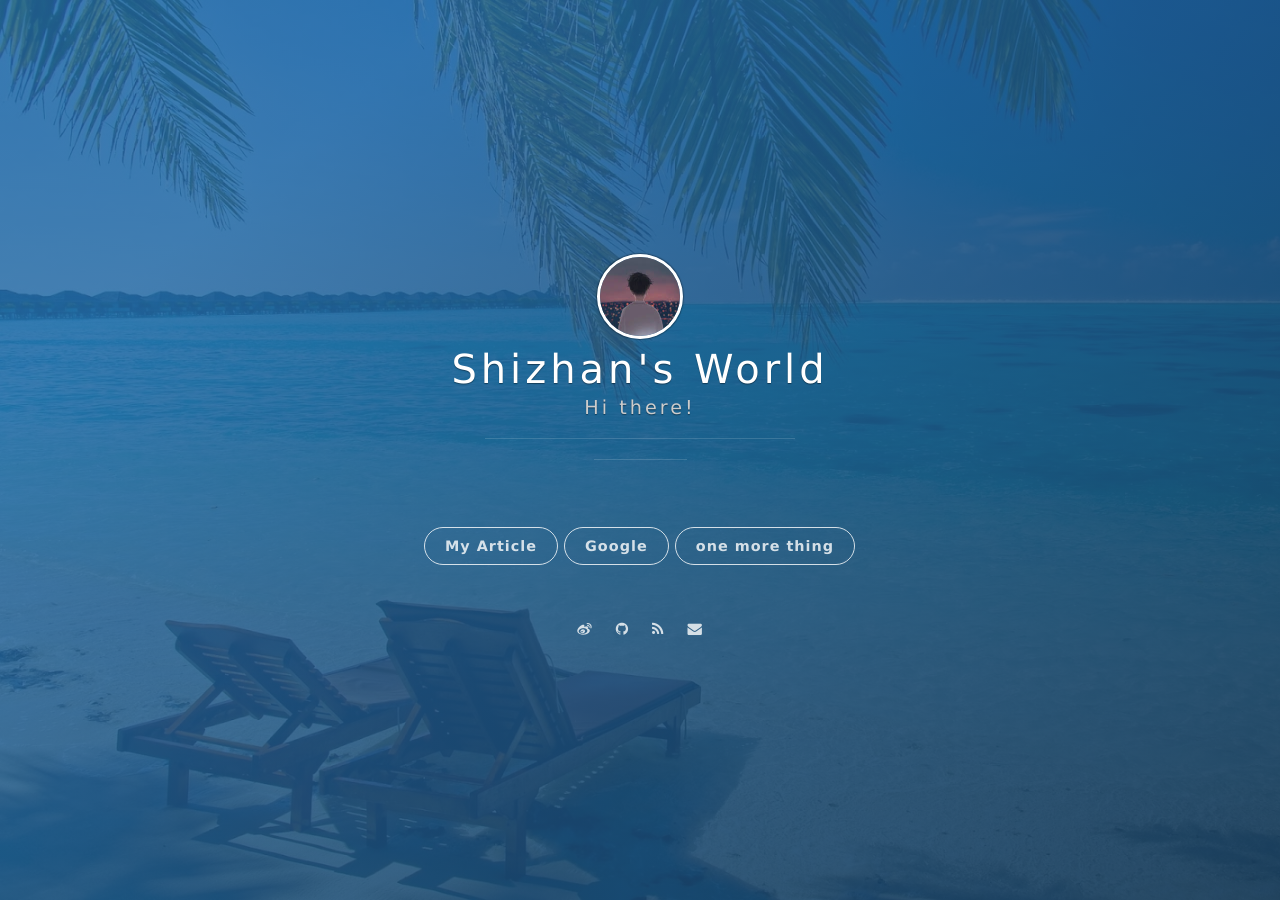
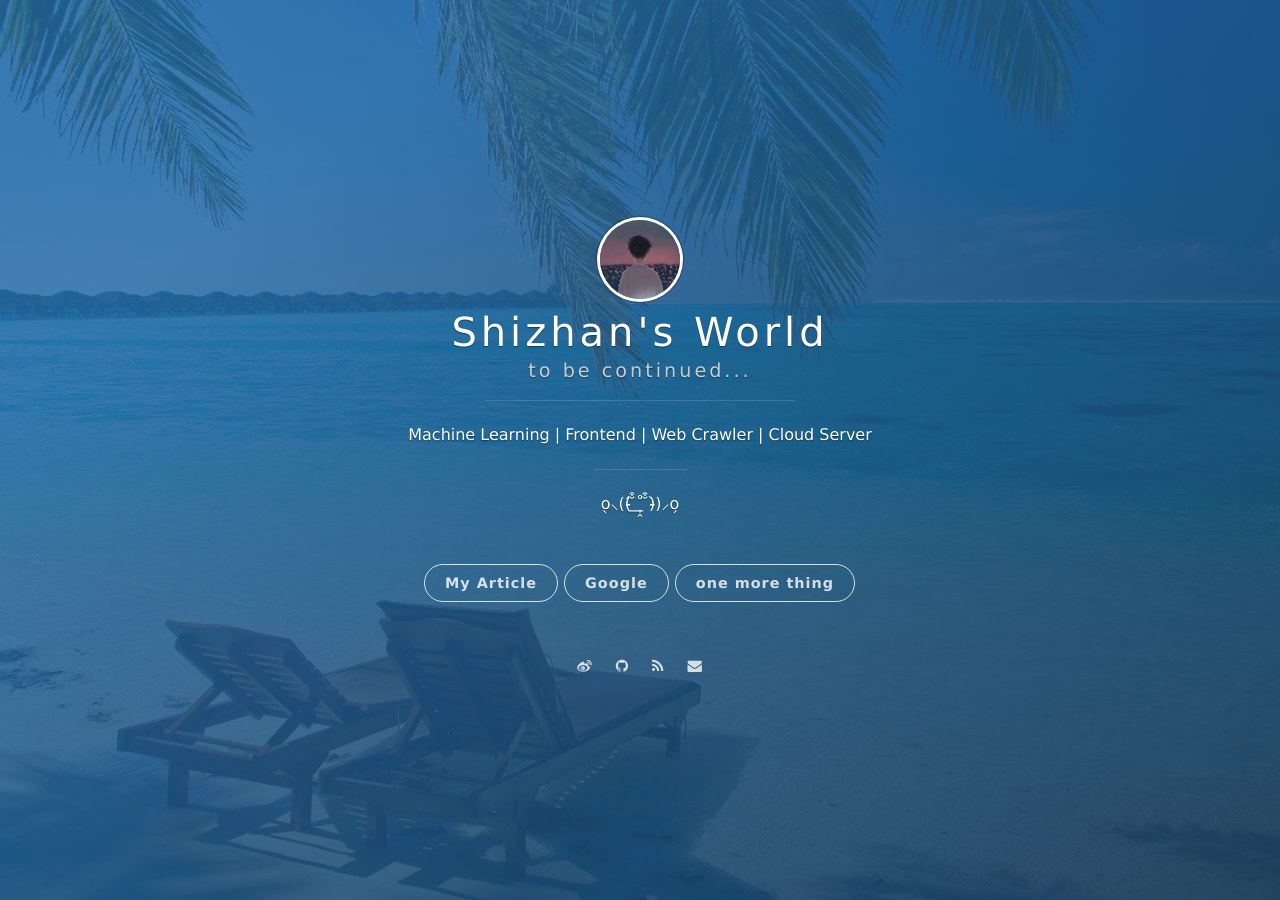
Before and after one commit to sz88888/sz88888.github.io, a Jekyll site: the page built from index.html, in a window 1280 px wide. Built offline with Jekyll 4.4.1, drawn with Linux system fonts in a browser that asks for light colours; nearby versions of some CDN libraries; the list of posts is cut into pages by our own code.

Commit message:
Update _config.yml

```diff
--- a/_config.yml
+++ b/_config.yml
@@ -1,8 +1,8 @@
 # Basic
 title: Shizhan's World
-subtitle: Hi there!
-welcome_message:
-description:
+subtitle: to be continued...
+welcome_message: o̖⸜((̵̵́ ̆͒͟˚̩̭ ̆͒)̵̵̀)⸝o̗
+description: Machine Learning | Frontend | Web Crawler | Cloud Server
 creator: <a href="http://sz88888.github.io">Shizhan</a>
 
 url: "http://sz88888.github.io"
```
